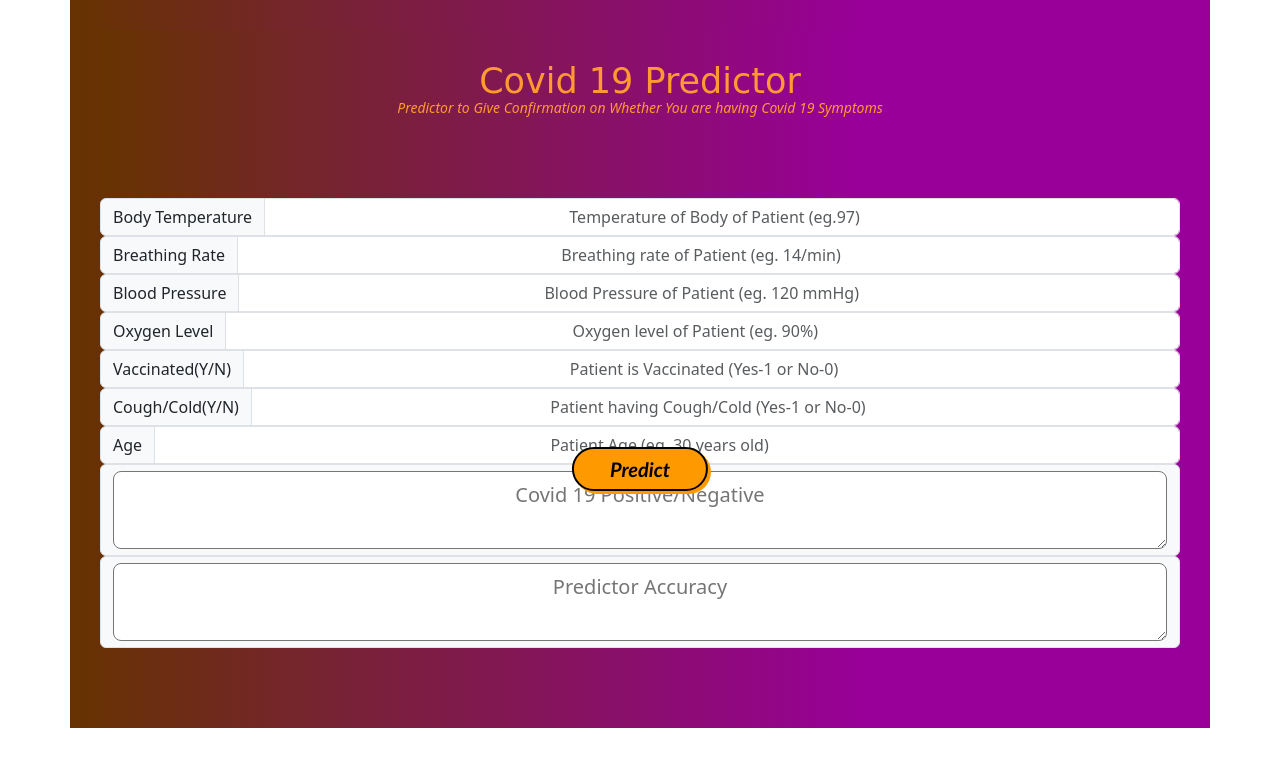
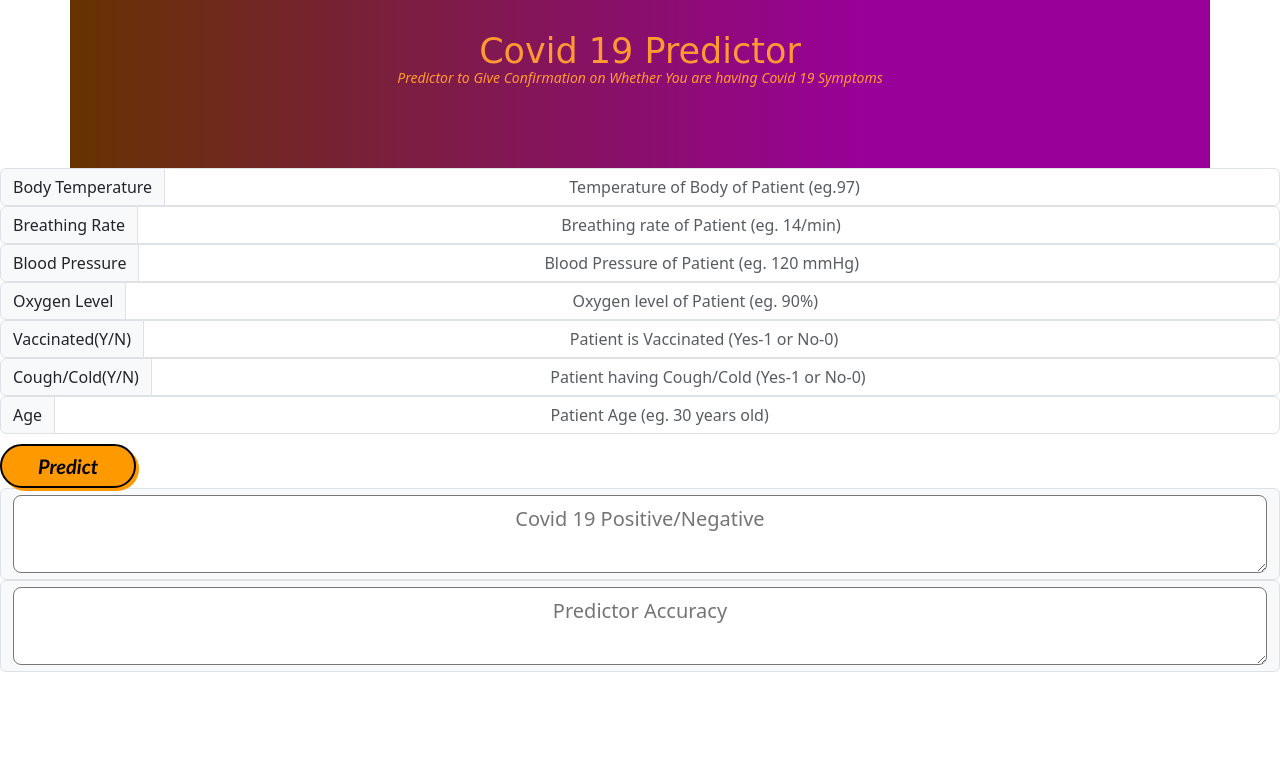
Before and after one commit to Priyansh-15/Covid19-Predictor, a Flask app: page / in a window 1280 px wide. Shown: the top 767 px of the page. Run offline with Flask 2, Linux system fonts and the light colour scheme; some libraries are stand-ins or nearby versions.

Commit message:
update 1.9

```diff
--- a/static/css/Header-Dark.css
+++ b/static/css/Header-Dark.css
@@ -1,5 +1,5 @@
 .header-dark {
-  background: linear-gradient(to right, #663300 0%, #990099 70%);
+  background: linear-gradient(to bottom, #663300 0%, #990099 70%);
   animation: change-gradient 5s ease-in-out infinite;
   background-size: cover;
   padding-bottom: 80px;
--- a/templates/index.html
+++ b/templates/index.html
@@ -17,7 +17,7 @@
   </head>
 
   <body>
-    <header class="container">
+    <header class="Header-Dark">
       <div class="container">
         <h2 class="container-heading">
           <span class="heading_font">Covid 19 Predictor</span>
@@ -142,7 +142,7 @@
             style="text-align: center"
           />
         </div>
-        <div class="center">
+        <div class="input-group" class="center">
           <button class="my-cta-button" type="submit" name="predict">
             Predict
           </button>
```
